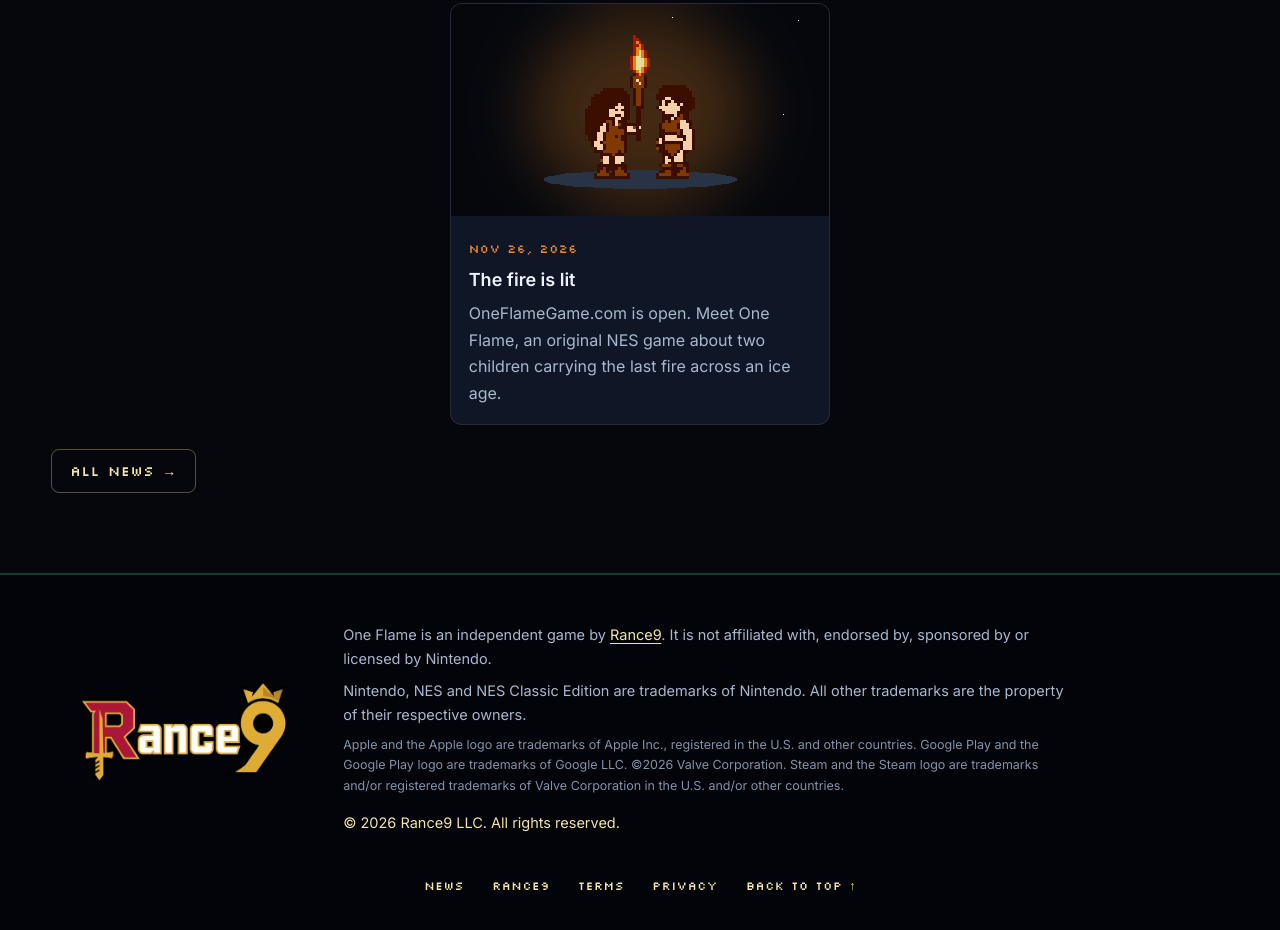
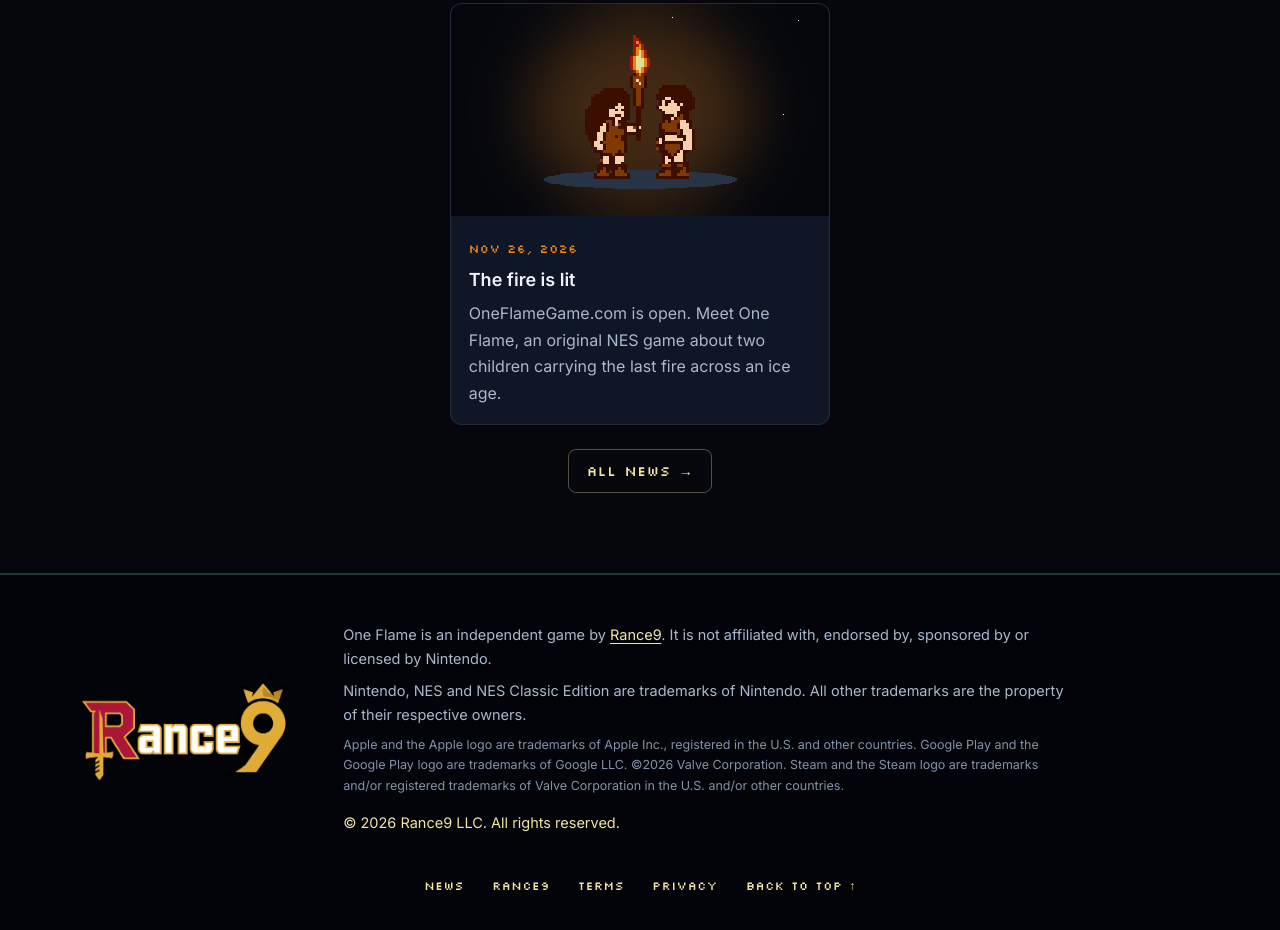
Before and after one commit to Rance9/OneFlameGame.com, an Astro site: page / in a window 1280 px wide. Shown: the part 4547-5477 px from the top of the page. Built offline with nearby package versions, Linux system fonts and the light colour scheme; Astro itself is replaced by a stand-in of ours; no server answers.

Commit message:
Center the main page's All News button

```diff
--- a/src/styles/site.css
+++ b/src/styles/site.css
@@ -194,6 +194,9 @@ body.home{background-image:none}
 /* with fewer than three posts, the cards keep their width and sit centered */
 @media(min-width:821px){#news .grid[data-count="1"]{grid-template-columns:calc((100% - 36px) / 3);justify-content:center}#news .grid[data-count="2"]{grid-template-columns:repeat(2,calc((100% - 36px) / 3));justify-content:center}}
 
+/* the main page's ALL NEWS button is always centered */
+#news .more{display:table;margin-left:auto;margin-right:auto}
+
 /* the Where to play boxes sit centered in the column */
 .stores{justify-content:center}
 
```
